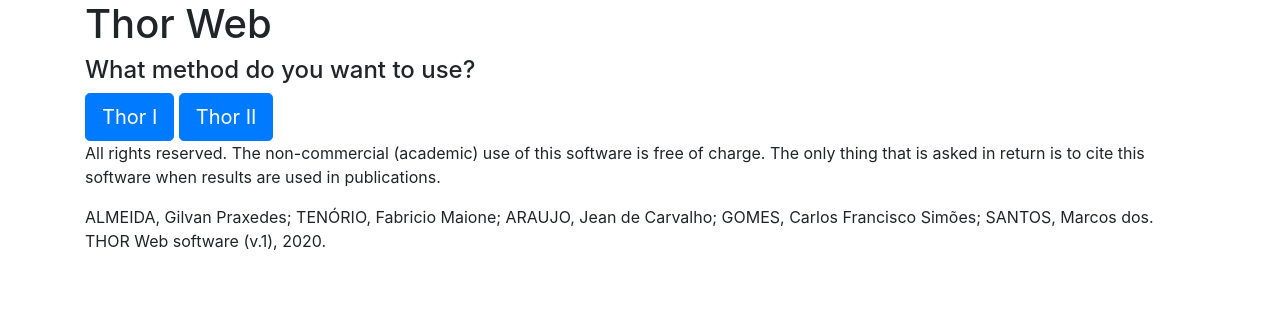
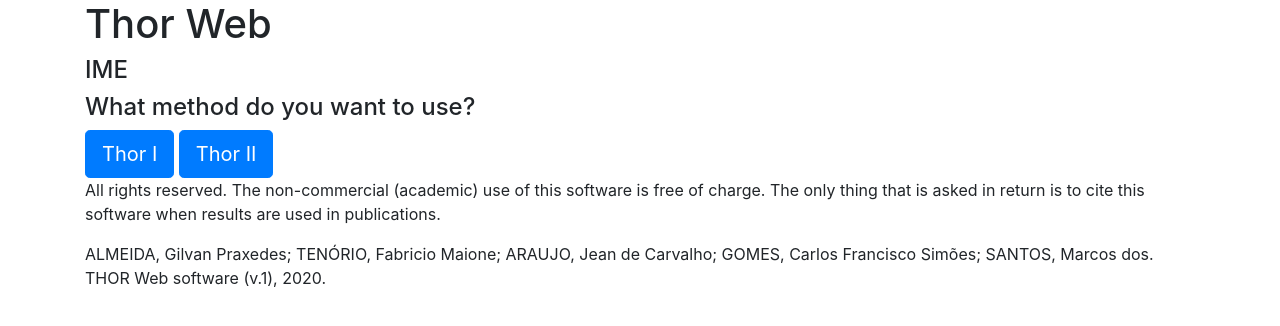
Before and after one commit to iamgilvan/thor-web, a Flask app: page / in a window 1280 px wide. Shown: the top 326 px of the page. Run offline with Flask 2, Linux system fonts and the light colour scheme; some libraries are stand-ins or nearby versions.

Commit message:
Adicionado texto ime

```diff
--- a/templates/home.html
+++ b/templates/home.html
@@ -1,5 +1,6 @@
 {% extends "template.html" %} {% block conteudo %}
 <form action="{{ url_for('start') }}" enctype="multipart/form-data">
+  <h4>IME</h4>
   <h4>What method do you want to use?</h4>
   <button name="method" value="1" type="submit" class="btn btn-primary btn-lg">
     Thor I
```
